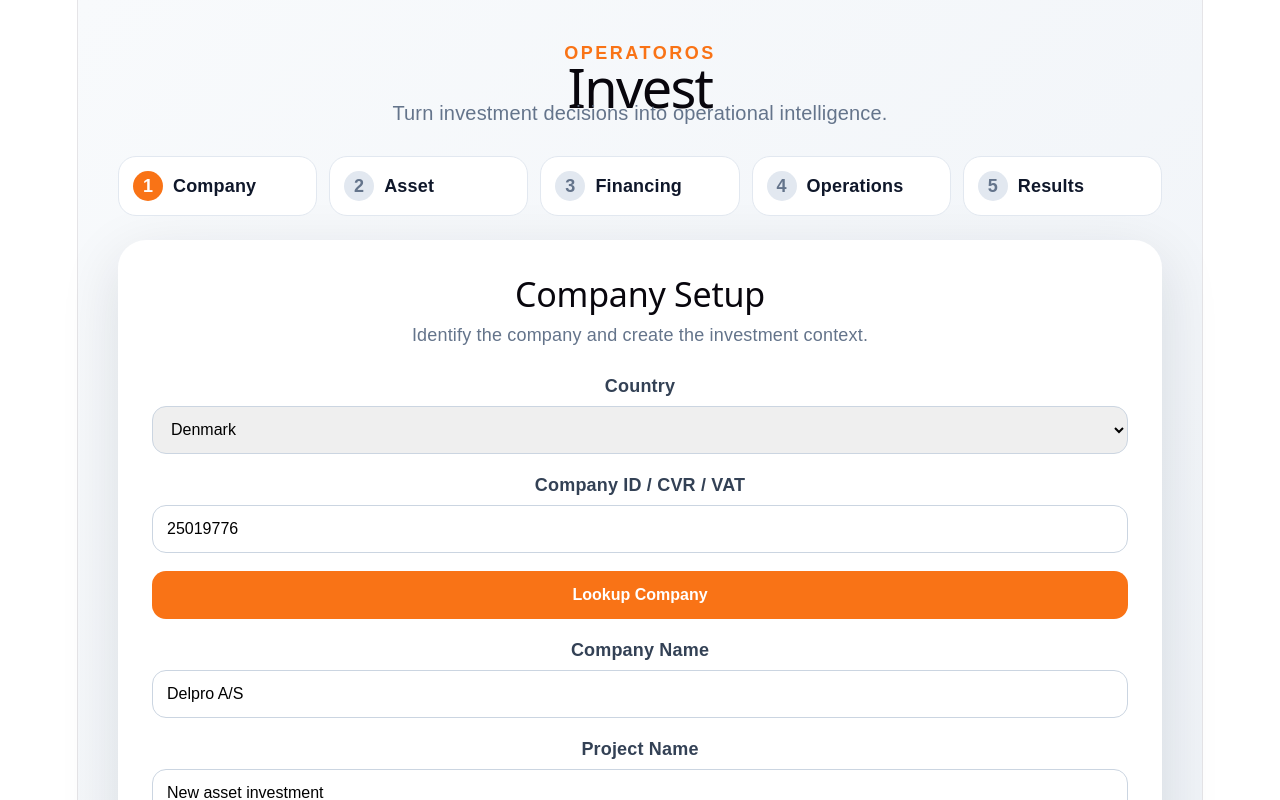
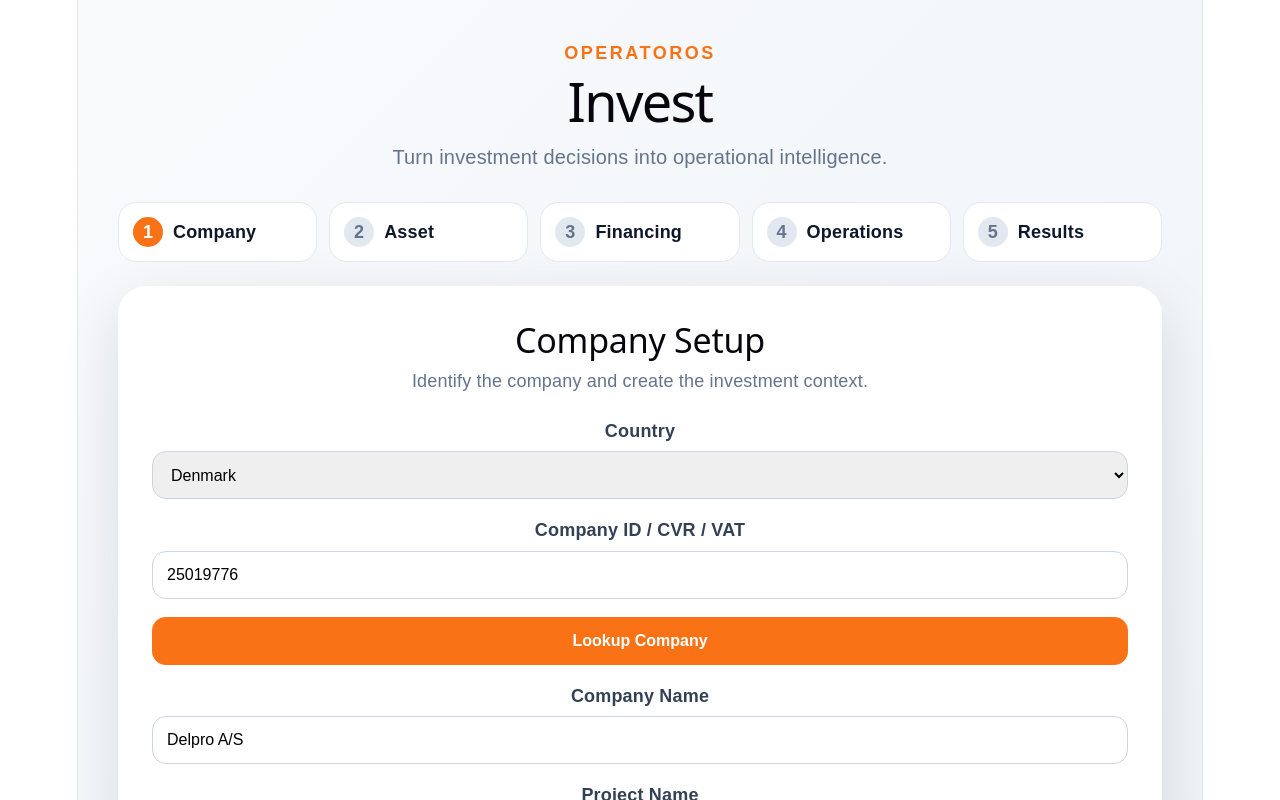
Before and after one commit to co2gdk/operatoros-invest, a React (Vite) app: page / in a window 1280 px wide. Shown: the top 800 px of the page. Built offline with nearby package versions, Linux system fonts and the light colour scheme.

Commit message:
Fix report layout overlap v1.3.1

```diff
--- a/src/App.tsx
+++ b/src/App.tsx
@@ -584,7 +584,16 @@ function ResultsStep({
       <div style={{ ...styles.reportHero, borderColor: result.color }}>
         <div>
           <p style={styles.muted}>Investment Recommendation</p>
-          <h1 style={{ color: result.color, margin: "8px 0" }}>
+          <h1
+            style={{
+              color: result.color,
+              margin: "8px 0",
+              fontSize: 42,
+              lineHeight: 1,
+              letterSpacing: "-0.04em",
+              maxWidth: 720,
+            }}
+          >
             {result.status}
           </h1>
           <p style={{ color: "#334155", fontSize: 17, lineHeight: 1.6 }}>
@@ -762,11 +771,14 @@ const styles: any = {
   },
   title: {
     fontSize: 54,
-    margin: 0,
+    margin: "0 0 14px",
+    lineHeight: 1,
   },
   subtitle: {
     color: "#64748b",
     fontSize: 20,
+    margin: 0,
+    lineHeight: 1.5,
   },
   progressCard: {
     display: "grid",
@@ -864,16 +876,18 @@ const styles: any = {
     padding: 20,
     border: "1px solid #e2e8f0",
     marginTop: 12,
-  },  reportHero: {
+  },
+  reportHero: {
     display: "grid",
-    gridTemplateColumns: "1fr 150px",
+    gridTemplateColumns: "minmax(0, 1fr) 140px",
     gap: 24,
     alignItems: "center",
-    padding: 26,
+    padding: 28,
     borderRadius: 24,
     background: "#f8fafc",
     border: "2px solid",
     marginBottom: 26,
+    overflow: "hidden",
   },
   scoreCircle: {
     width: 130,
```
